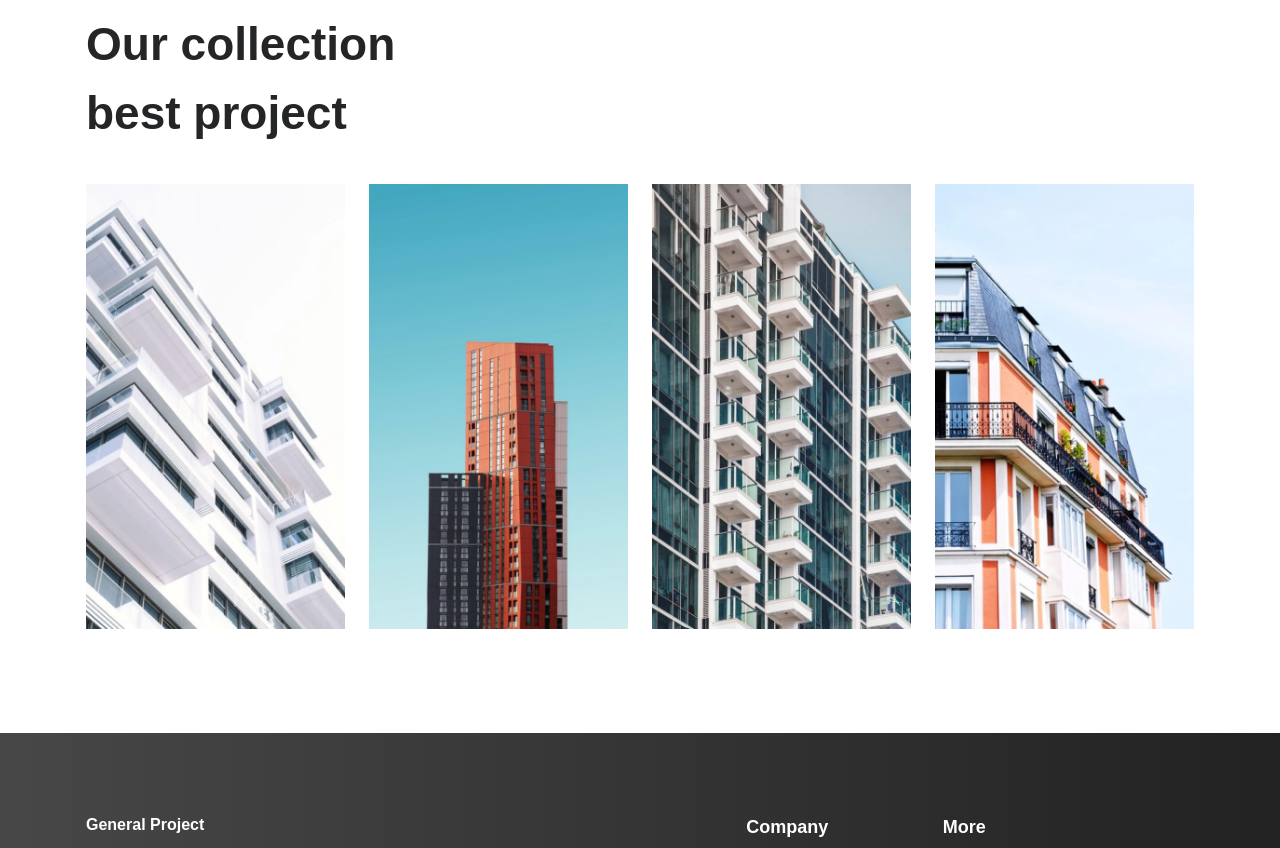
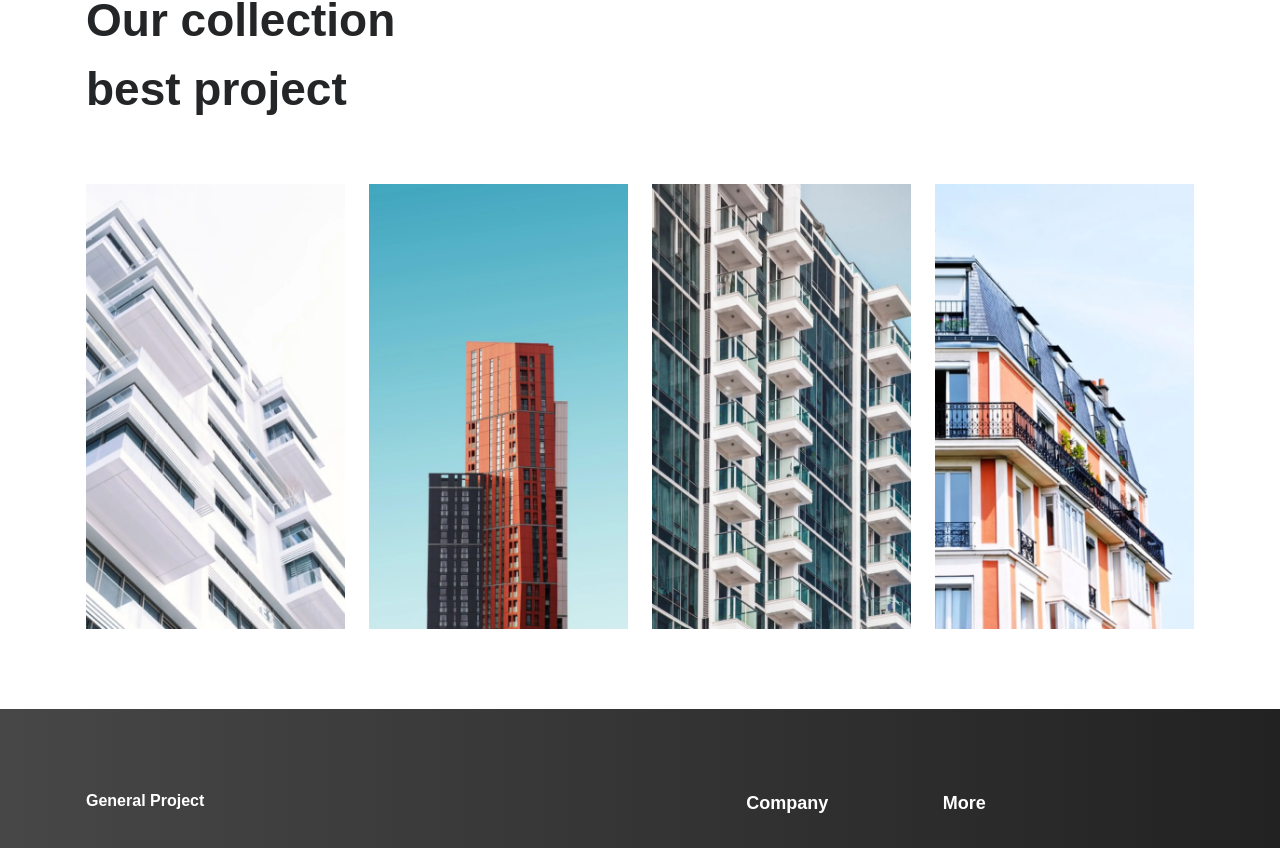
Before and after one commit to Deepakverma-556/architectural, a React (Create React App) app: page / in a window 1280 px wide. Shown: the part 3792-4640 px from the top of the page. Built offline with nearby package versions, Linux system fonts and the light colour scheme.

Commit message:
remove console errors

```diff
--- a/src/components/Collection.jsx
+++ b/src/components/Collection.jsx
@@ -29,14 +29,14 @@ const Collection = () => {
     ];
     return (
         <div className='font-poppins'>
-            <div className='max-w-xxl mx-auto px-4 pt-[55px] max-sm:pt-10 pb-20'>
+            <div className='max-w-xxl mx-auto px-4 pt-[55px] max-sm:pt-10 pb-20 '>
                 <h2 className='text-dark text-xxxxl font-semibold leading-xxl max-w-[326px] max-lg:mx-auto max-lg:max-w-none max-lg:text-4xl max-lg:text-center'>
                     Our collection
                     best project
                 </h2>
                 <div className='flex flex-wrap flex-row -mx-3 pt-9 justify-center'>
                     {projects.map(project => (
-                        <div key={project.id} className='w-full sm:w-1/2 md:w-1/3 lg:w-1/4 px-3 pb-6'>
+                        <div key={project.id} className='w-full sm:w-1/2 md:w-1/3 lg:w-1/4 px-3 pt-6'>
                             <div className='relative group overflow-y-hidden'>
                                 <img src={project.image} alt="building-image" className='' />
                                 <div className='bg-white py-4 px-4 flex gap-7 max-lg:px-2 max-lg:py-2  items-center justify-center absolute bottom-0 group-hover:bottom-2 left-2 transition-transform duration-300 transform group-hover:translate-y-0 translate-y-[100%]'>
--- a/src/components/Footer.jsx
+++ b/src/components/Footer.jsx
@@ -11,13 +11,13 @@ const Footer = () => {
                             <p className='font-dm-sans text-white font-normal text-base leading-7 py-8'>is a general contractor company based in Jakarta. More than 25 years of experience in building and carving out Indonesia's development.</p>
                             <div className='flex items-center gap-[6px] max-sm:justify-center'>
                                 <a href=""><div className='w-[42px] h-[40px] bg-very-dark-blue rounded-full flex items-center justify-center hover:scale-110 transition-all duration-300'>
-                                    <svg xmlns="http://www.w3.org/2000/svg" width="16" height="16" fill="white" class="bi bi-google" viewBox="0 0 16 16">
+                                    <svg xmlns="http://www.w3.org/2000/svg" width="16" height="16" fill="white" className="bi bi-google" viewBox="0 0 16 16">
                                         <path d="M15.545 6.558a9.4 9.4 0 0 1 .139 1.626c0 2.434-.87 4.492-2.384 5.885h.002C11.978 15.292 10.158 16 8 16A8 8 0 1 1 8 0a7.7 7.7 0 0 1 5.352 2.082l-2.284 2.284A4.35 4.35 0 0 0 8 3.166c-2.087 0-3.86 1.408-4.492 3.304a4.8 4.8 0 0 0 0 3.063h.003c.635 1.893 2.405 3.301 4.492 3.301 1.078 0 2.004-.276 2.722-.764h-.003a3.7 3.7 0 0 0 1.599-2.431H8v-3.08z" />
                                     </svg>
                                 </div>
                                 </a>
                                 <a href=""><div className='w-[42px] h-[40px] bg-very-dark-blue rounded-full flex items-center justify-center hover:scale-110 transition-all duration-300'>
-                                    <svg xmlns="http://www.w3.org/2000/svg" width="16" height="16" fill="white" class="bi bi-twitter" viewBox="0 0 16 16">
+                                    <svg xmlns="http://www.w3.org/2000/svg" width="16" height="16" fill="white" className="bi bi-twitter" viewBox="0 0 16 16">
                                         <path d="M5.026 15c6.038 0 9.341-5.003 9.341-9.334q.002-.211-.006-.422A6.7 6.7 0 0 0 16 3.542a6.7 6.7 0 0 1-1.889.518 3.3 3.3 0 0 0 1.447-1.817 6.5 6.5 0 0 1-2.087.793A3.286 3.286 0 0 0 7.875 6.03a9.32 9.32 0 0 1-6.767-3.429 3.29 3.29 0 0 0 1.018 4.382A3.3 3.3 0 0 1 .64 6.575v.045a3.29 3.29 0 0 0 2.632 3.218 3.2 3.2 0 0 1-.865.115 3 3 0 0 1-.614-.057 3.28 3.28 0 0 0 3.067 2.277A6.6 6.6 0 0 1 .78 13.58a6 6 0 0 1-.78-.045A9.34 9.34 0 0 0 5.026 15" />
                                     </svg>
                                 </div>
--- a/src/components/News.jsx
+++ b/src/components/News.jsx
@@ -32,7 +32,7 @@ const News = () => {
     ];
     return (
         <div className='font-poppins'>
-            <div className='max-w-xxl mx-auto px-4 pt-[60px] max-sm:pt-10 pb-10 '>
+            <div className='max-w-xxl mx-auto px-4 pt-[60px] max-sm:pt-10 pb-4 '>
                 <div className=" max-lg:text-center">
                     <h2 className='text-dark text-xxxxl font-semibold leading-xxl max-lg:text-4xl'>
                         News & Update
```
